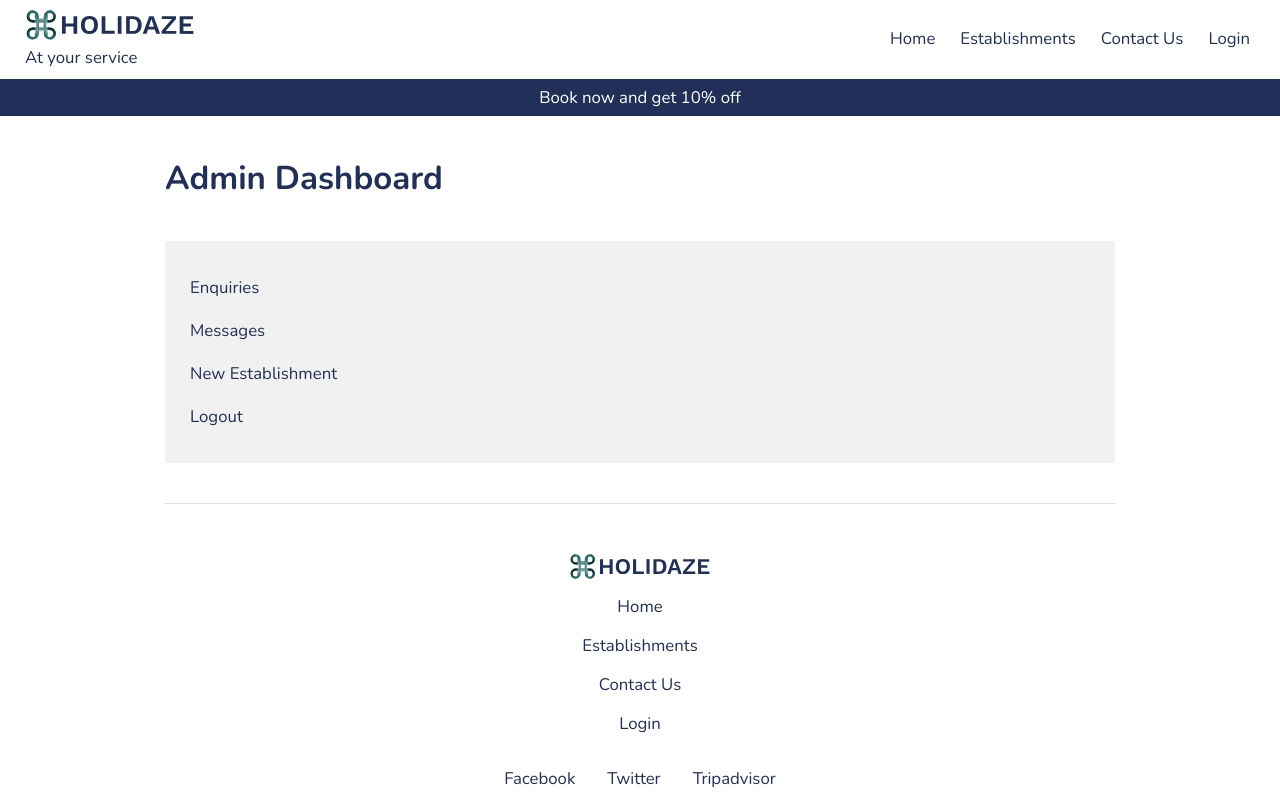
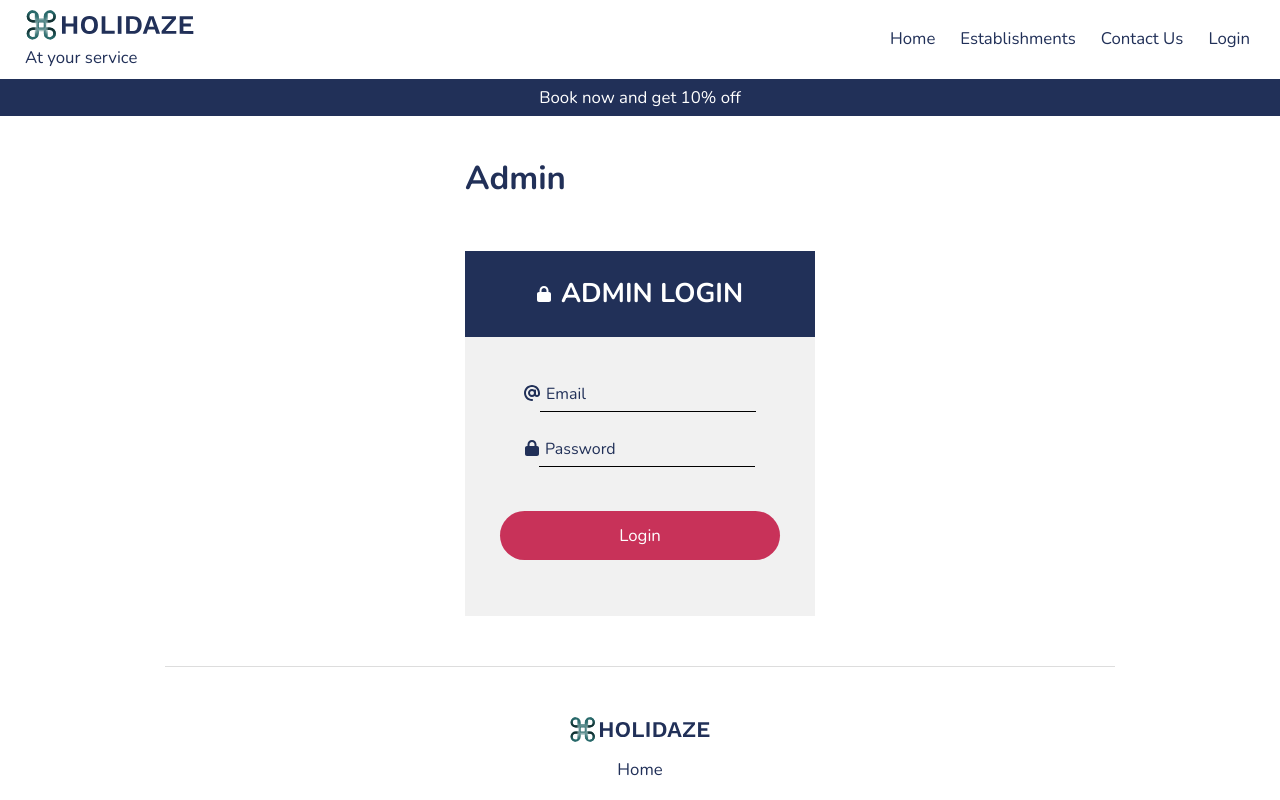
Before and after one commit to thorerik88/daze, a Next.js app: page /admin in a window 1280 px wide. Shown: the top 800 px of the page. Built offline with nearby package versions, Linux system fonts and the light colour scheme.

Commit message:
re-routing to login if trying to access new-establishment

```diff
--- a/components/new-establishment/NewForm.js
+++ b/components/new-establishment/NewForm.js
@@ -14,6 +14,7 @@ import { getStorage, uploadBytes, ref } from 'firebase/storage';
 
 
 const NewForm = () => {
+
   initializeApp(clientCredentials);
   const db = getFirestore();
 
--- a/pages/admin/index.js
+++ b/pages/admin/index.js
@@ -1,19 +1,20 @@
-import { useEffect } from 'react';
+import { useContext, useEffect } from 'react';
 import Router from 'next/router';
 
 import AdminDash from '../../components/layout/AdminDash';
 import Head from '../../components/layout/Head';
 import { load } from '../../storage/storage';
 import { AuthContext } from '../../context/Context';
+import Login from '../login';
 
 const Admin = () => {
 
+  const { auth } = useContext( AuthContext );
 
   return (
     <>
       <Head title={'Admin'} />
-      <AdminDash />
-
+      {auth ? <AdminDash /> : <Login />}
     </>
   );
 }
```
Also changed, not shown: pages/admin/new-establishment.js (+8 -8 lines). Lines whose indentation alone changed are shown as unchanged.
